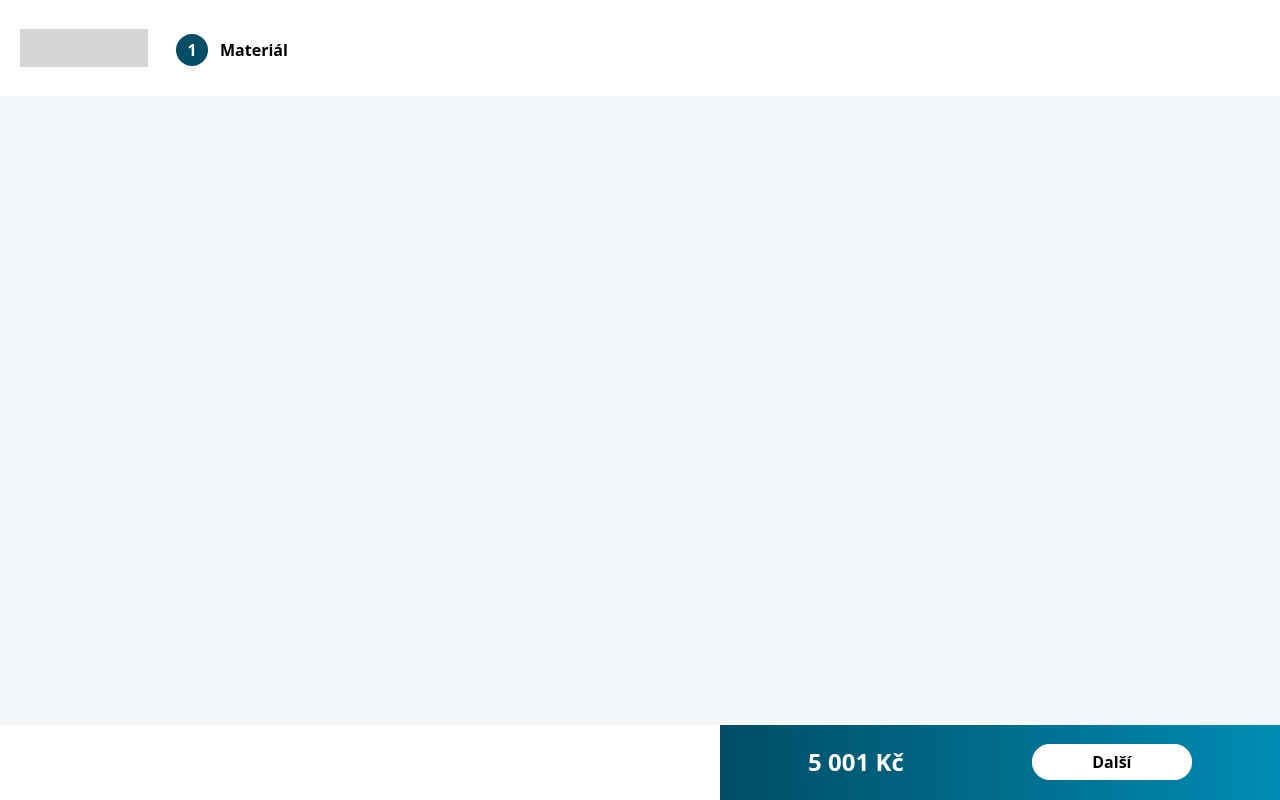
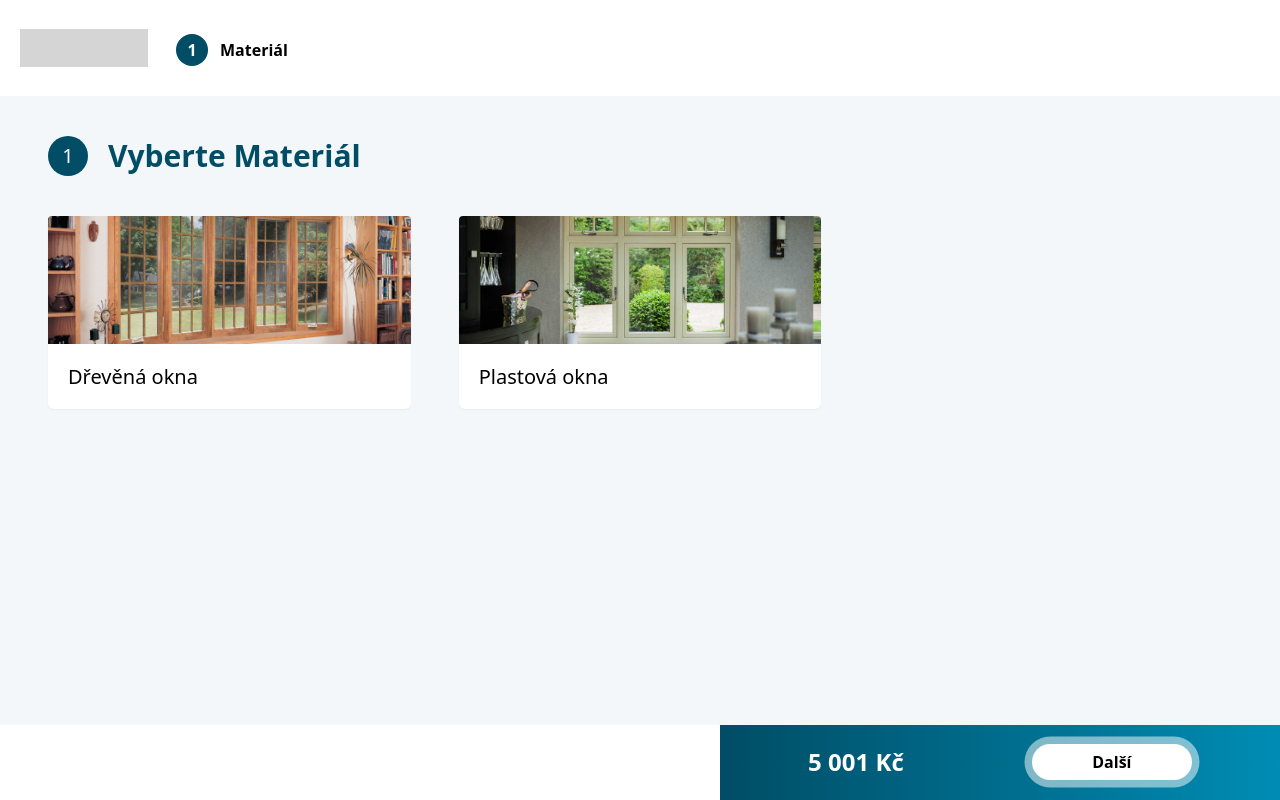
Before and after one commit to uelel/window-calculator, a React (Create React App) app: page / in a window 1280 px wide. Built offline with nearby package versions, Linux system fonts and the light colour scheme.

Commit message:
card components

```diff
--- a/src/components/App/App.jsx
+++ b/src/components/App/App.jsx
@@ -1,16 +1,18 @@
 import React from 'react';
 
-import { material } from '../../data';
+import { materials } from '../../data';
 
 // Components
 import Header from '../Header';
 import Content from '../Content';
+import Card from '../Card';
 import Footer from '../Footer';
 
 class App extends React.Component {
 
   constructor() {
     super();
+    this.materials = materials;
   }
 
   state = {
@@ -26,11 +28,40 @@ class App extends React.Component {
     this.setState({ material: String(value) });
   };
 
+  renderCards() {
+    let cards = [];
+    for (let i=0; i<this.materials.length; i++) {
+      //console.log(this.materials[i].desc);
+      cards.push(
+        <Card
+          key={i}
+          label={this.materials[i].label}
+          value={this.materials[i].value}
+          image={this.materials[i].image}
+          price={this.materials[i].price}
+          desc={this.materials[i].desc}
+        />
+      );
+    }
+    console.log(cards);
+    return cards;
+  };
+
   render() {
     return (
       <div className="w-full h-screen max-h-screen flex flex-col items-center overflow-x-hidden">
         <Header/>
-        <Content />
+        <Content heading="Vyberte Materiál">
+          {this.materials?.map((item) => (
+            <Card
+              label={item.label}
+              value={item.value}
+              image={item.image}
+              price={item.price}
+              desc={item.desc}
+            />
+          ))}
+        </Content>
         <Footer/>
       </div>
     );
--- /dev/null
+++ b/src/components/Card/Card.jsx
@@ -0,0 +1,30 @@
+import React from 'react';
+import PropTypes from 'prop-types';
+
+class Card extends React.Component {
+  constructor(props) {
+    super(props);
+  }
+
+  renderInfo() {
+    if (this.props.desc !== "") {
+      <div tabIndex="0" data-original-title="null" className="ml-3">
+        <svg xmlns="http://www.w3.org/2000/svg" width="17" height="17" viewBox="0 0 17 17"><path fill="currentColor" d="M8.5 0C3.813 0 0 3.814 0 8.5 0 13.188 3.813 17 8.5 17c4.687 0 8.5-3.812 8.5-8.5C17 3.814 13.187 0 8.5 0zm0 4.038a1.063 1.063 0 110 2.126 1.063 1.063 0 010-2.126zm2.55 8.712h-5.1v-1.7h1.7V8.5H6.8V6.8h1.7c.47 0 .85.38.85.85v3.4h1.7v1.7z"></path></svg>
+      </div>
+    }
+  }
+
+  render() {
+    return (
+      <div tabIndex="0" data-test="card-image" className="outline-none rounded-md bg-white shadow-sm cursor-pointer hover:shadow-xl focus:shadow-xl transition duration-200 border-gray border-1">
+        <div className="bg-center bg-no-repeat sm:h-48 h-32 lg:h-32 xxl:h-48 bg-cover rounded-t" style={{backgroundImage: `url(images/${this.props.image})`}}></div>
+        <div className="leading-tight border-1 border-transparent text-xl px-5 pb-5 pt-2 lg:pt-5">
+          <div className="flex items-center">{this.props.label}</div>
+          {this.renderInfo()}
+        </div>
+      </div>
+    );
+  }
+}
+
+export default Card;
--- /dev/null
+++ b/src/components/Card/index.js
@@ -0,0 +1,2 @@
+import Card from './Card';
+export default Card;
--- a/src/components/Content/Content.jsx
+++ b/src/components/Content/Content.jsx
@@ -23,8 +23,14 @@ class Content extends React.Component {
       var classes = "basis-full";
     }
     return (
-      <div className={`flex overflow-y-auto bg-light grow-0 shrink-0 lg:col-span-5 ${classes}`}>
-
+      <div className={`w-full h-full flex flex-col justify-start items-start px-4 md:px-12 py-8 md:py-10 overflow-hidden bg-light grow-0 shrink-0 ${classes}`}>
+        <div className="outline-none flex items-center group leading-tight mb-5 md:mb-10">
+          <div className="w-10 h-10 mr-5 flex shrink-0 items-center justify-center mr-3 rounded-full border-1 border-dark transition duration-200 border-none bg-dark text-white text-xl">1</div>
+          <h1>{this.props.heading}</h1>
+        </div>
+        <div className="w-full grid gap-4 md:gap-8 xl:gap-12 grid-cols-2 md:grid-cols-3">
+          {this.props.children}
+        </div>
       </div>
     );
   }
--- a/src/data.js
+++ b/src/data.js
@@ -1,4 +1,4 @@
-export const material = [
-  { label: "Dřevěná okna", value: "drevo", price: 0, image: "0ea0fd2e-4ca2-4ba9-a753-fac012739e4a.jpg", next_step: "drevo-typ" },
-  { label: "Plastová okna", value: "plast", price: 3300, image: "45c0970d-a5a4-4caf-a14c-19458e8239d1.jpg", next_step: "sklo-vrstvy" }
+export const materials = [
+  { label: "Dřevěná okna", value: "drevo", price: 0, image: "0ea0fd2e-4ca2-4ba9-a753-fac012739e4a.jpg", next_step: "drevo-typ", desc: "Dřevěná okna jsou velmi oblíbená pro svůj tradiční vzhled a řadu užitných vlastností." },
+  { label: "Plastová okna", value: "plast", price: 3300, image: "45c0970d-a5a4-4caf-a14c-19458e8239d1.jpg", next_step: "sklo-vrstvy", desc: "Plastová okna jsou velmi rozšířená." }
 ];
```
